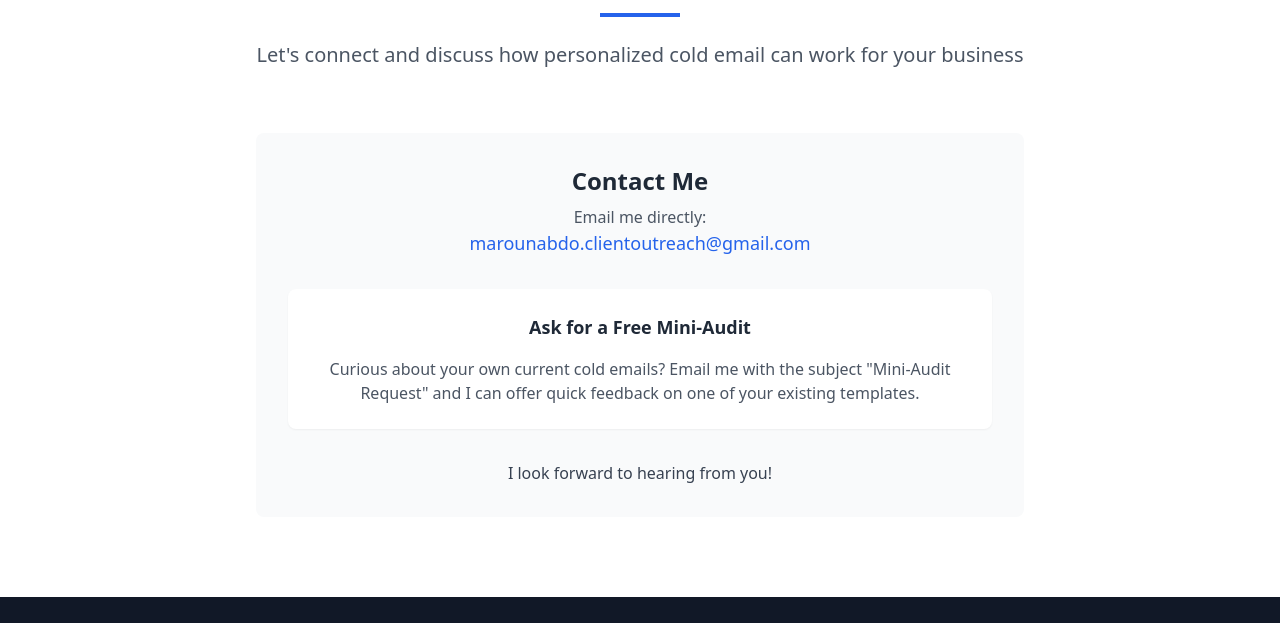
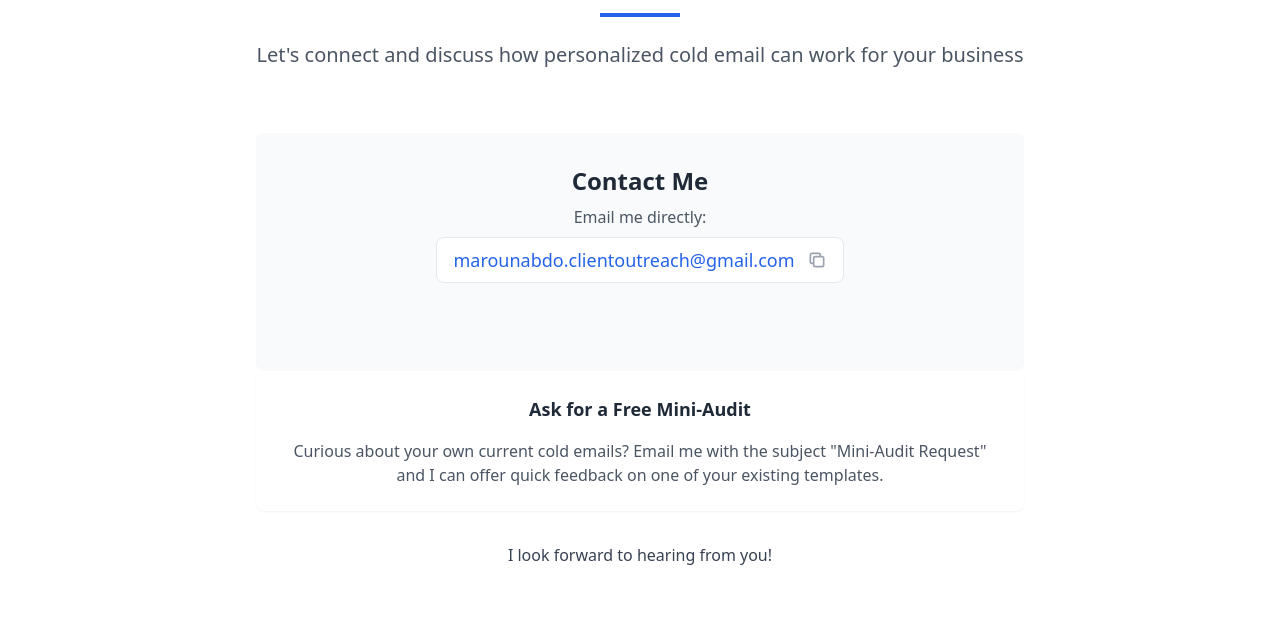
Before and after one commit to clientoutreach/clientoutreach.github.io, a plain HTML site: page index.html in a window 1280 px wide. Shown: the part 7524-8147 px from the top of the page. Drawn offline with nearby package versions, Linux system fonts and the light colour scheme.

Commit message:
Add files via upload

```diff
--- a/index.html
+++ b/index.html
@@ -667,16 +667,62 @@
             </div>
 
             <div class="max-w-3xl mx-auto">
+                <div class="max-w-3xl mx-auto">
                     <div class="bg-gray-50 p-8 rounded-lg">
                         <div class="text-center mb-8">
                             <h3 class="text-2xl font-semibold text-gray-800 mb-2">Contact Me</h3>
                             <p class="text-gray-600">
                                 Email me directly:
                             </p>
-                        <a href="mailto:marounabdo.clientoutreach@gmail.com" class="text-blue-600 font-medium text-lg hover:text-blue-700 transition-all">
+
+                            <!-- Combined mailto + copy button container -->
+                            <div class="inline-flex items-center gap-3 mt-2 bg-white px-4 py-2 rounded-lg border border-gray-200">
+                                <!-- Mailto link -->
+                                <a href="mailto:marounabdo.clientoutreach@gmail.com"
+                                   class="text-blue-600 font-medium text-lg hover:text-blue-700 transition-all">
                                     marounabdo.clientoutreach@gmail.com
                                 </a>
+
+                                <!-- Copy button -->
+                                <button onclick="copyEmail()"
+                                        class="text-gray-400 hover:text-blue-600 transition-colors"
+                                        title="Copy email to clipboard">
+                                    <svg class="w-5 h-5" fill="none" stroke="currentColor" viewBox="0 0 24 24">
+                                        <path stroke-linecap="round" stroke-linejoin="round" stroke-width="2"
+                                              d="M8 16H6a2 2 0 01-2-2V6a2 2 0 012-2h8a2 2 0 012 2v2m-6 12h8a2 2 0 002-2v-8a2 2 0 00-2-2h-8a2 2 0 00-2 2v8a2 2 0 002 2z"/>
+                                    </svg>
+                                </button>
                             </div>
+
+                            <!-- Copy confirmation message (hidden by default) -->
+                            <p id="copyConfirmation" class="text-sm text-green-600 opacity-0 transition-opacity mt-1">
+                                Email copied to clipboard!
+                            </p>
+                        </div>
+                    </div>
+                </div>
+
+                <script>
+                function copyEmail() {
+                    const email = 'marounabdo.clientoutreach@gmail.com';
+
+                    // Copy to clipboard
+                    navigator.clipboard.writeText(email).then(() => {
+                        // Show confirmation message
+                        const confirmation = document.getElementById('copyConfirmation');
+                        confirmation.classList.remove('opacity-0');
+                        confirmation.classList.add('opacity-100');
+
+                        // Hide message after 2 seconds
+                        setTimeout(() => {
+                            confirmation.classList.remove('opacity-100');
+                            confirmation.classList.add('opacity-0');
+                        }, 2000);
+                    }).catch(err => {
+                        console.error('Failed to copy email:', err);
+                    });
+                }
+                </script>
 
                     <div class="bg-white p-6 rounded-lg shadow-sm mb-8">
                         <h4 class="text-lg font-semibold text-gray-800 mb-4 text-center">Ask for a Free Mini-Audit</h4>
```
Lines whose indentation alone changed are shown as unchanged.
